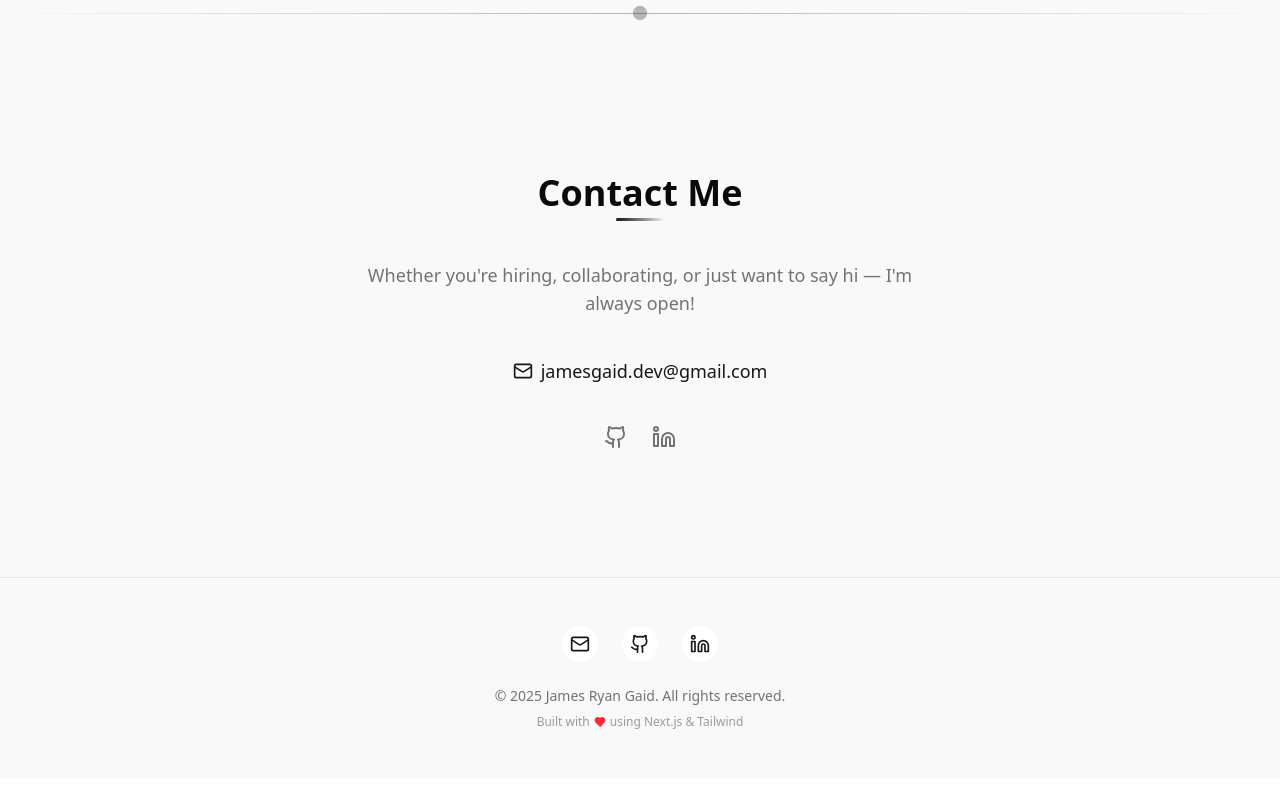
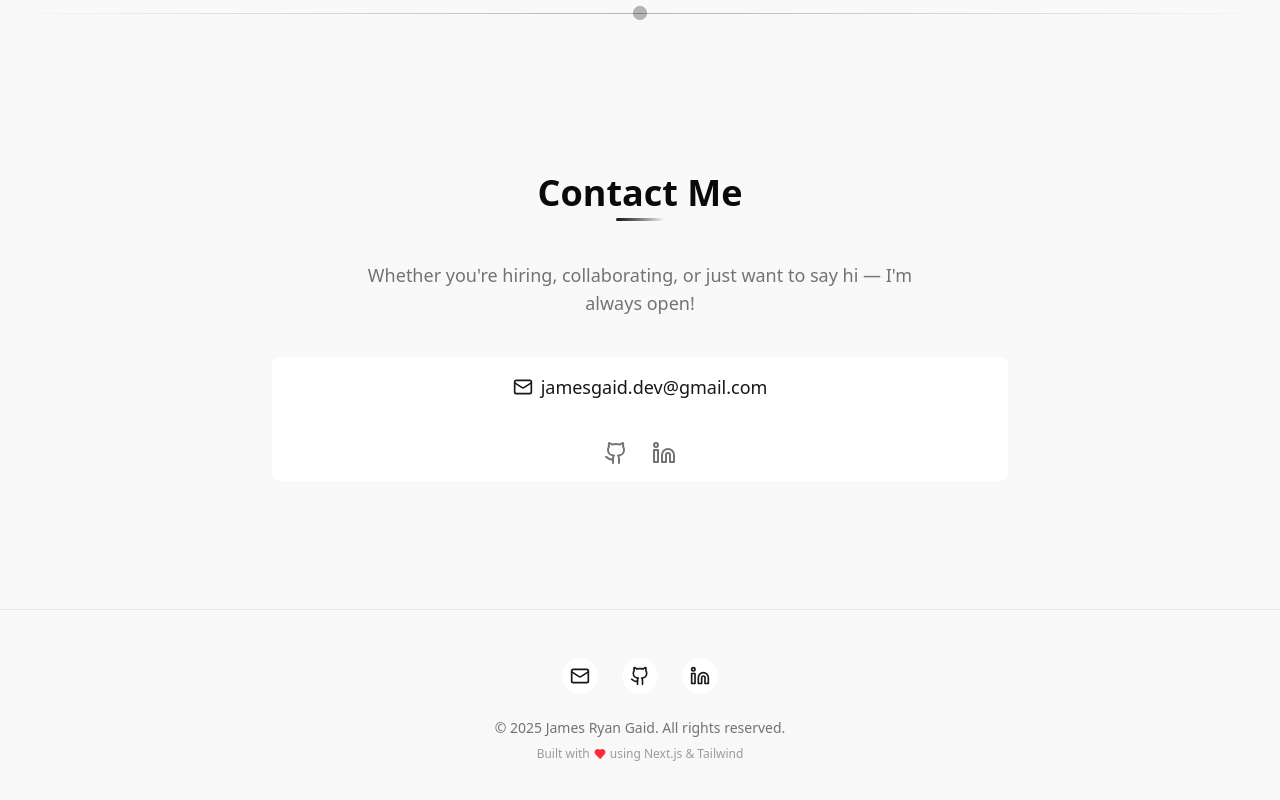
Before and after one commit to jmsryn/portfolio, a Next.js app: page / in a window 1280 px wide. Shown: the part 6212-7012 px from the top of the page. Before the commit the page ends 6990 px from the top, so only its background shows below. Built offline with nearby package versions, Linux system fonts and the light colour scheme.

Commit message:
added dockerfile

```diff
--- a/src/components/Contact.tsx
+++ b/src/components/Contact.tsx
@@ -27,7 +27,7 @@ export default function Contact() {
       </motion.p>
 
       <motion.div
-        className="space-y-4"
+        className="space-y-4 bg-card rounded-md p-4"
         initial={{ opacity: 0 }}
         whileInView={{ opacity: 1 }}
         transition={{ delay: 0.4, duration: 0.6 }}
```
Also changed, not shown: 2 other files (tests, documents, lock files or other folders).
